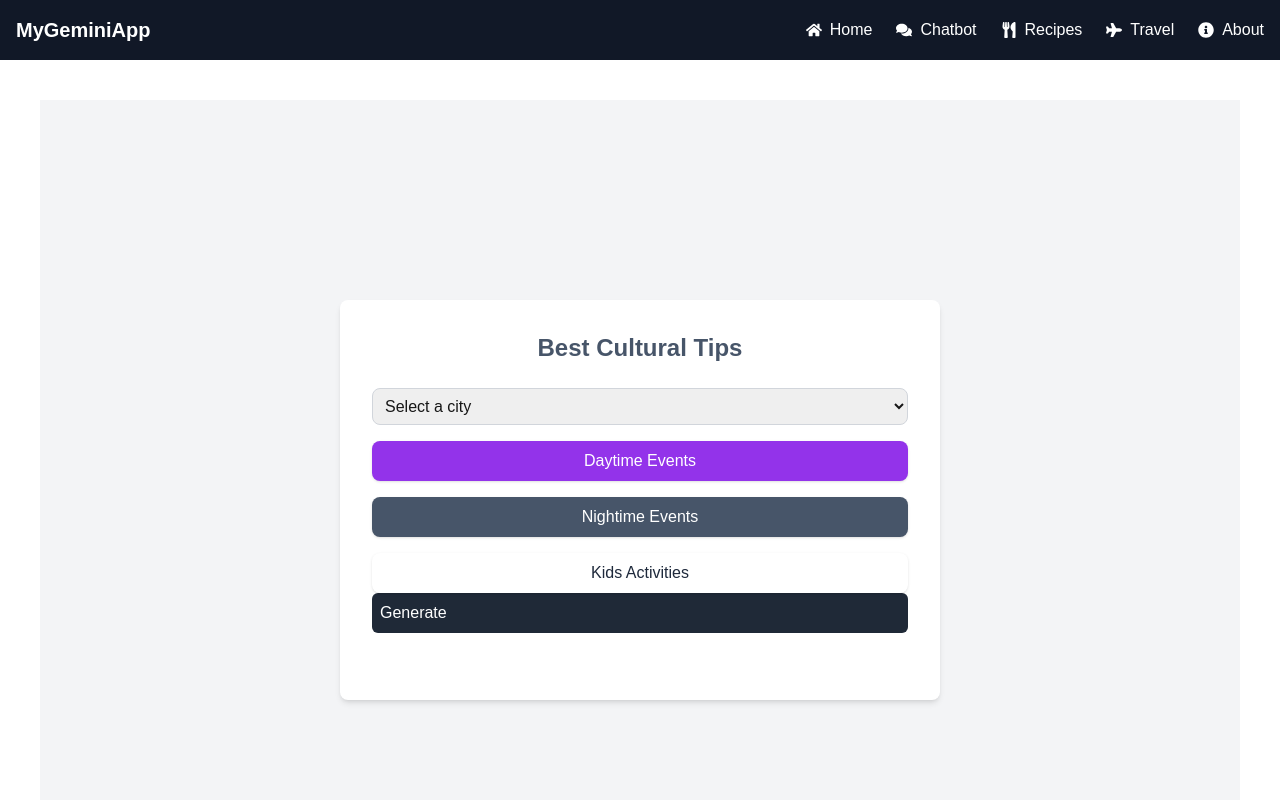
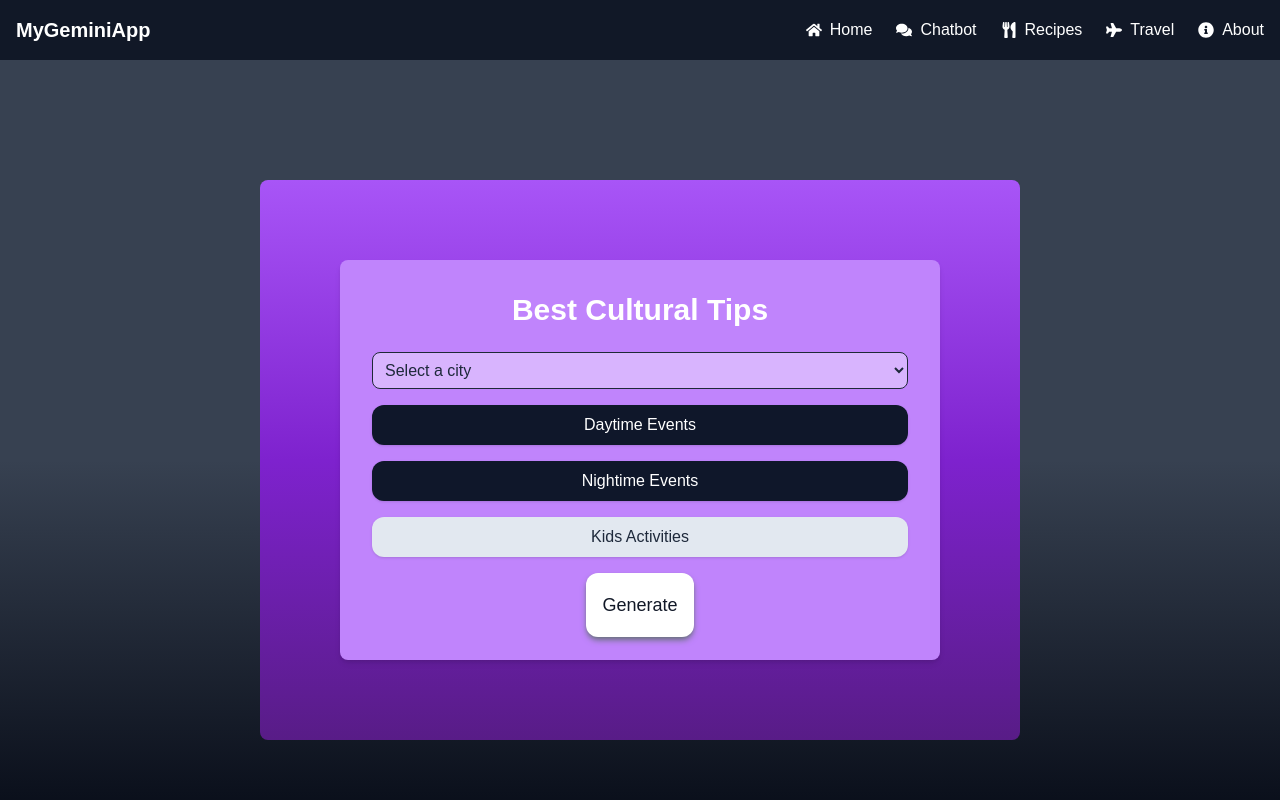
Before and after one commit to NoelPerland/gemini_project, a Next.js app: page /Irene in a window 1280 px wide. Shown: the top 800 px of the page. Built offline with nearby package versions, Linux system fonts and the light colour scheme; no server answers.

Commit message:
design uppdatering

```diff
--- a/pages/Irene.js
+++ b/pages/Irene.js
@@ -43,13 +43,14 @@ export default function Irene() {
   }
 
   return (
-    <div className="flex items-center justify-center min-h-screen bg-gray-100 m-10">
-      <div className="bg-white shadow-md rounded-lg p-8 w-[600px] h-[400px] m-20">
-        <h2 className="text-2xl text-slate-600 font-bold text-center mb-6">
+    <div className="flex items-center justify-center min-h-screen bg-gradient-to-b from-gray-700 via-gray-700 to-gray-950">
+      <div className="bg-gradient-to-b from-purple-500 via-purple-700 to-purple-900  text-white flex flex-col items-center mx-40 rounded-lg">
+        <div className="bg-purple-400 shadow-md rounded-lg p-8 w-[600px] h-[400px] m-20">
+          <h2 className="text-3xl text-whi font-bold text-center mb-6">
             Best Cultural Tips
           </h2>
           <select
-          className="w-full border border-gray-300 rounded-lg p-2 mb-4 focus:outline-none focus:ring-2 focus:ring-blue-500"
+            className="text-slate-800 w-full border border-gray-800 rounded-lg p-2 mb-4 focus:outline-none focus:ring-2 focus:ring-slate-400 mr-2 bg-purple-300"
             onChange={(e) => setCity(e.target.value)}
           >
             <option value="">Select a city</option>
@@ -60,21 +61,21 @@ export default function Irene() {
           </select>
 
           {city && (
-          <div className="flex flex-col space-y-4">
+            <div className="flex flex-col space-y-4 justify-center">
               <button
-              className="bg-purple-600 text-white px-4 py-2 rounded-lg shadow hover:bg-purple-500 focus:outline-none focus:ring-2 focus:ring-purple-500 cursor-pointer"
+                className="bg-slate-900 text-white px-4 py-2 rounded-xl shadow hover:bg-slate-800 focus:outline-none focus:ring-2 focus:ring-slate-300 cursor-pointer"
                 onClick={() => sendPrompt(city, "Daytime")}
               >
                 Daytime Events
               </button>
               <button
-              className="bg-slate-600 text-white px-4 py-2 rounded-lg shadow hover:bg-slate-500 focus:outline-none focus:ring-2 focus:ring-slate-300 cursor-pointer"
+                className="bg-slate-900 text-white px-4 py-2 rounded-xl shadow hover:bg-slate-800 focus:outline-none focus:ring-2 focus:ring-slate-300 cursor-pointer"
                 onClick={() => sendPrompt(city, "Nightime")}
               >
                 Nightime Events
               </button>
               <button
-              className="bg-white text-slate-800 px-4 py-2 rounded-lg shadow hover:bg-slate-300 focus:outline-none focus:ring-1 focus:ring-slate-600 cursor-pointer"
+                className="bg-slate-200 text-slate-800 px-4 py-2 rounded-xl shadow hover:bg-slate-300 focus:outline-none focus:ring-1 focus:ring-slate-600 cursor-pointer"
                 onClick={() => sendPrompt(city, "Kids")}
               >
                 Kids Activities
@@ -82,18 +83,21 @@ export default function Irene() {
             </div>
           )}
 
-        {answer.length > 0 && ( // Corrected typo
+          {answer.length > 0 && (
             <pre className="bg-gray-100 p-4 mt-6 text-black border border-gray-300 rounded-lg overflow-auto">
               {answer}
             </pre>
           )}
-
-        <div className="bg-gray-800 p-2 rounded-md">
-          <button onClick={generateAnswer} className="text-white">
+          <div className="flex items-center justify-center">
+            <button
+              onClick={generateAnswer}
+              className="btn-lg rounded-xl bg-white text-lg text-gray-900 hover:text-white hover:bg-gray-900 border-none shadow-md shadow-gray-500 w-1/5 mt-4 flex items-center justify-center"
+            >
               Generate
             </button>
           </div>
         </div>
       </div>
+    </div>
   );
 }
```
Lines whose indentation alone changed are shown as unchanged.
